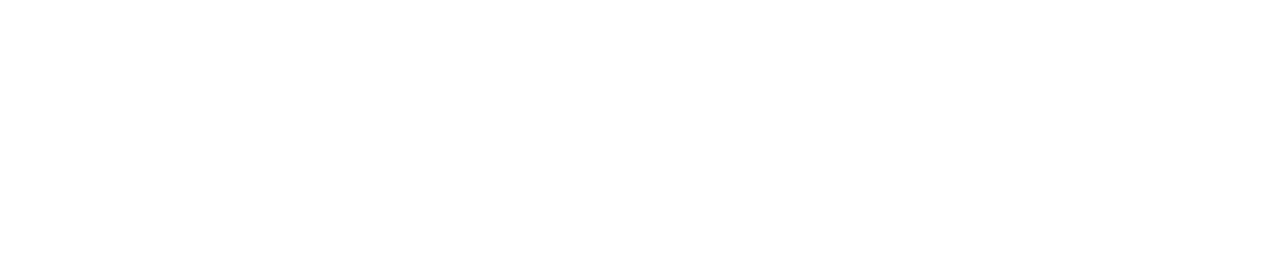
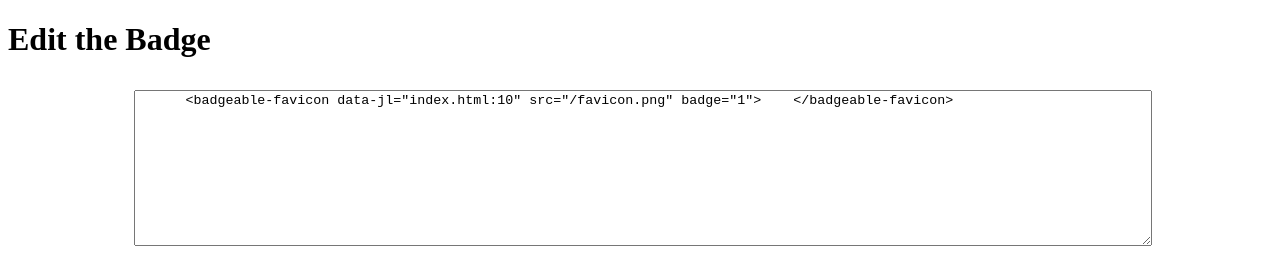
Before and after one commit to fallaciousreasoning/badgable-favicon, a plain HTML site: page index.html in a window 1280 px wide. Drawn offline with Linux system fonts and the light colour scheme.

Commit message:
makes it possible to edit the badge

```diff
--- a/index.html
+++ b/index.html
@@ -6,11 +6,14 @@
     <meta http-equiv="X-UA-Compatible" content="IE=edge">
     <meta name="viewport" content="width=device-width, initial-scale=1">
     <link rel="stylesheet" href="/styles.css">
-    <div id="favicon">
+    <div id="favicon-container">
       <badgeable-favicon src="/favicon.png" badge="1"/>
     </div>
   </head>
   <body>
+    <h1>Edit the Badge</h1>
+    <textarea id="favicon-badge-editor" rows=10></textarea>
+    <script type="text/javascript" src="/main.js"></script>
     <zero-md id="readme" src="https://raw.githubusercontent.com/fallaciousreasoning/badgable-favicon/master/README.md"></zero-md>
     <script type="text/javascript" src="https://unpkg.com/favicon-badge@1.0.0/dist/BadgeableFavIcon.js"></script>
     <script type="module" src="https://cdn.jsdelivr.net/gh/zerodevx/zero-md@1/src/zero-md.min.js"></script>
--- a/main.js
+++ b/main.js
@@ -0,0 +1,8 @@
+const editor = document.getElementById('favicon-badge-editor');
+const faviconContainer = document.getElementById('favicon-container')
+
+editor.addEventListener('input', e => {
+    faviconContainer.innerHTML = editor.value;
+});
+
+editor.innerText = faviconContainer.innerHTML;
--- a/styles.css
+++ b/styles.css
@@ -1,3 +1,8 @@
 #readme {
     margin: 10px;
 }
+
+#favicon-badge-editor {
+    width: 80%;
+    margin: 10px 10% 10px 10%;
+}
```
